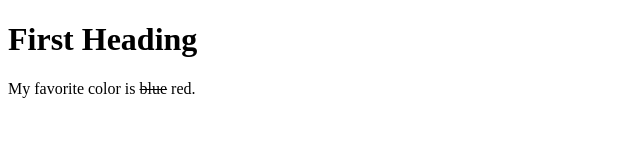
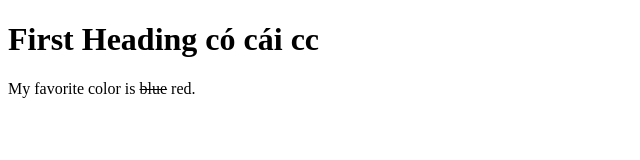
Before and after one commit to NhatLaw/Website1, a plain HTML site: page index.htm in a window 1280 px wide. Shown: the whole page, without its empty margins (0-640 px from the left). Drawn offline with Linux system fonts and the light colour scheme.

Commit message:
Update index.htm

```diff
--- a/index.htm
+++ b/index.htm
@@ -5,7 +5,7 @@
 <link rel="icon" type="image/x-icon" href="/images/favicon.ico.jpg">
 </head>
 <body>
-<h1>First Heading</h1>
+<h1>First Heading có cái cc</h1>
 <p>My favorite color is <del>blue</del> red.</p>
 </body>
 </html>
```
